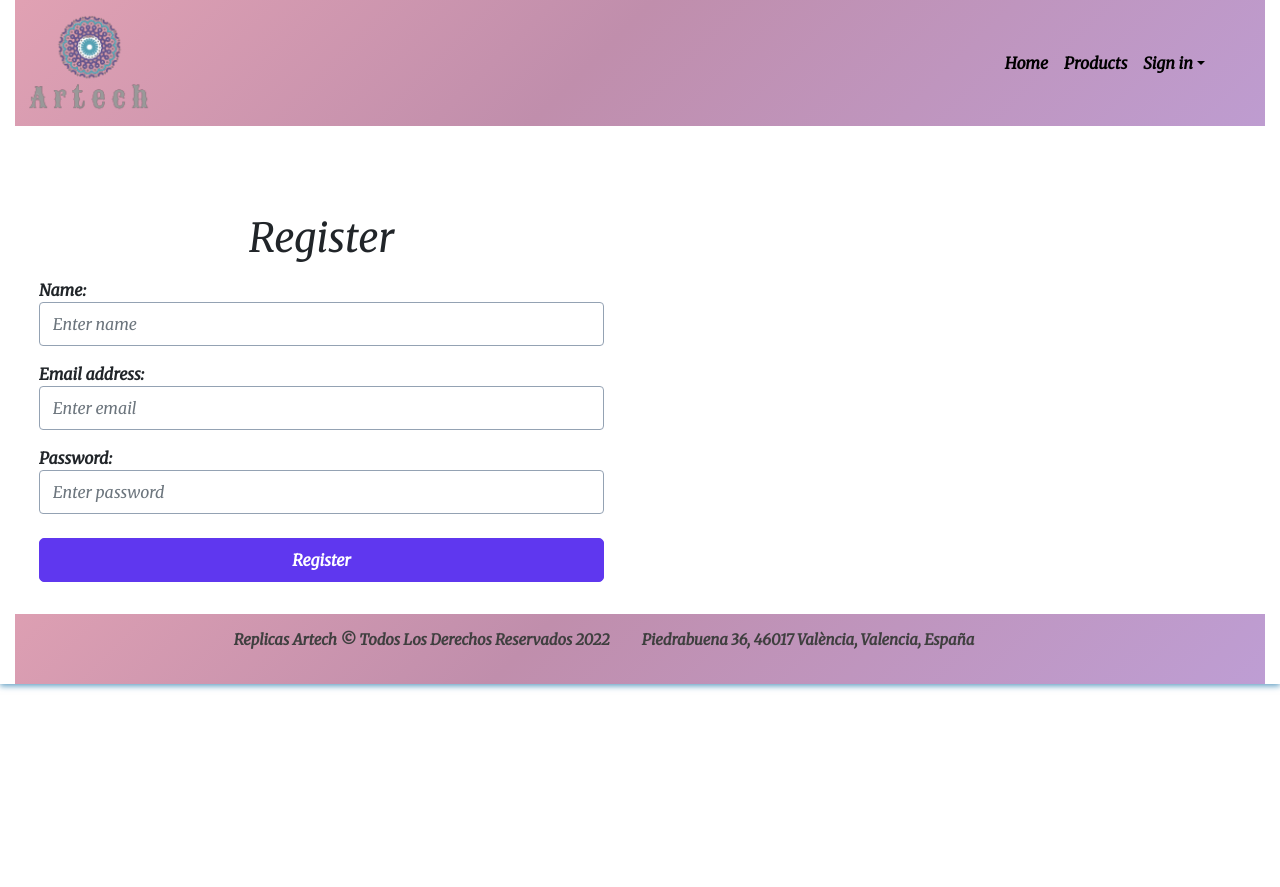
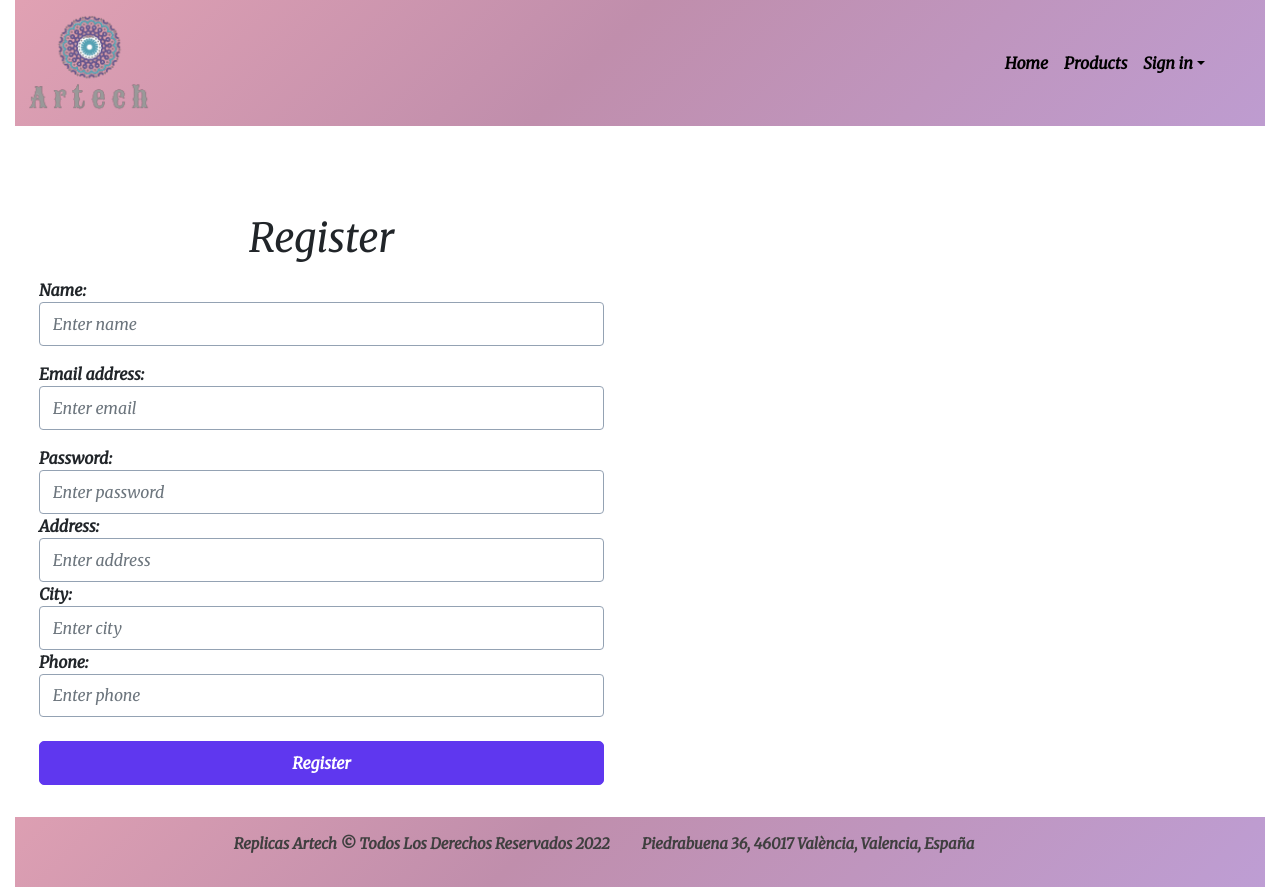
Before and after one commit to Claudia1010/e-Commerce-React-Front, a React (Create React App) app: page /register in a window 1280 px wide. Before the commit the page ends 800 px from the top, so only its background shows below. Built offline with nearby package versions, Linux system fonts and the light colour scheme; no server answers; some icons are missing.

Commit message:
Added fields to Register,default categoryId to CreateProduct,conditional with product.id to addCart

```diff
--- a/src/containers/Admin/Product/CreateProduct.js
+++ b/src/containers/Admin/Product/CreateProduct.js
@@ -13,7 +13,7 @@ const CreateProduct = () => {
   const [description, setDescription] = useState("");
   const [image, setImage] = useState("");
   const [stock, setStock] = useState(0);
-  const [categoryId, setCategoryId] = useState("");
+  const [categoryId, setCategoryId] = useState(1);
   const navigate = useNavigate();
   const {http} = AuthUser();
 
@@ -31,7 +31,7 @@ const CreateProduct = () => {
 
   const store = async (e) => {
     e.preventDefault();
-    await http.post(`${endpoint}/addProduct/`, {
+    await http.post(`${endpoint}/addProduct`, {
       name: name,
       artist: artist,
       year: year,
--- a/src/containers/User/Register/Register.js
+++ b/src/containers/User/Register/Register.js
@@ -8,10 +8,13 @@ export default function Register() {
     const [name,setName] = useState();
     const [email,setEmail] = useState();
     const [password,setPassword] = useState();
+    const [address,setAddress] = useState();
+    const [city,setCity] = useState();
+    const [phone,setPhone] = useState();
 
     const submitForm = () =>{
         // api call
-        http.post('/register',{email:email,password:password,name:name}).then((res)=>{
+        http.post('/register',{email:email,password:password,full_name:name, address:address, city:city, phone:phone}).then((res)=>{
             navigate('/login')
         })
     }
@@ -25,7 +28,7 @@ export default function Register() {
                         <label>Name:</label>
                         <input type="test" className="form-control" placeholder="Enter name"
                             onChange={e=>setName(e.target.value)}
-                        id="email" />
+                        id="name" />
                     </div>
                     <div className="form-group mt-3">
                         <label>Email address:</label>
@@ -40,6 +43,24 @@ export default function Register() {
                             onChange={e => setPassword(e.target.value)}
                         id="pwd" />
                     </div>
+                    <div className="form-group">
+                        <label>Address:</label>
+                        <input type="test" className="form-control" placeholder="Enter address"
+                            onChange={e=>setAddress(e.target.value)}
+                        id="address" />
+                    </div>
+                    <div className="form-group">
+                        <label>City:</label>
+                        <input type="test" className="form-control" placeholder="Enter city"
+                            onChange={e=>setCity(e.target.value)}
+                        id="city" />
+                    </div>
+                    <div className="form-group">
+                        <label>Phone:</label>
+                        <input type="test" className="form-control" placeholder="Enter phone"
+                            onChange={e=>setPhone(e.target.value)}
+                        id="phone" />
+                    </div>
                     <button type="button" onClick={submitForm} className="btn btn-primary mt-4">Register</button>
                 </div>
             </div>
--- a/src/context/DataProvider.js
+++ b/src/context/DataProvider.js
@@ -74,8 +74,11 @@ export const DataProvider = (props) => {
 		if(check){
             //recorremos el arreglo products, filtramos el producto que coincida con el id pasado y lo devolvemos product, si es true
 			const data = products.filter(product =>{
-                //añadimos el atributo quantity al objeto producto que tenemos en el carrito para poder compararlo luego con stock por ej
-                product.quantity = quantity;
+                //se añade quantity a un solo producto que es el añadido, por defecto = 1
+                if(product.id === id) {
+                    //añadimos el atributo quantity al objeto producto que tenemos en el carrito para poder compararlo luego con stock por ej
+                    product.quantity = quantity;
+                }
 				return product.id === id
 			})
 			setCart([...cart, ...data])
```
